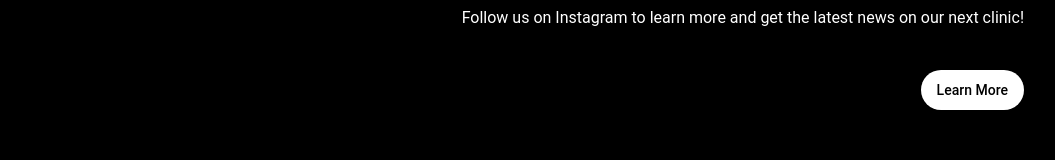
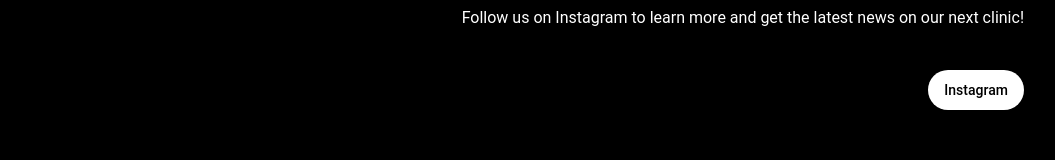
Before and after one commit to lucasdelvillar/ubc-golf, a React (Create React App) app: page / in a window 1280 px wide. Shown: the part 1990-2150 px from the top of the page, without its empty margins (112-1167 px from the left). Built offline with nearby package versions, Linux system fonts and the light colour scheme.

Commit message:
Minor text update

```diff
--- a/src/components/events.js
+++ b/src/components/events.js
@@ -24,7 +24,7 @@ const Events = () => {
                         </p>
                     </div>
                     <button type="button" className="h-10 w-50 text-black bg-white font-medium hover:bg-gray-400 focus:ring-4 focus:outline-none focus:green-neon text-sm rounded-full px-4 py-2 text-center"> {/*flex flex-row justify-center items-center*/}
-                        Learn More
+                        Instagram
                     {/* <ArrowSVG />  */}
                     </button>
                 </div>
```
